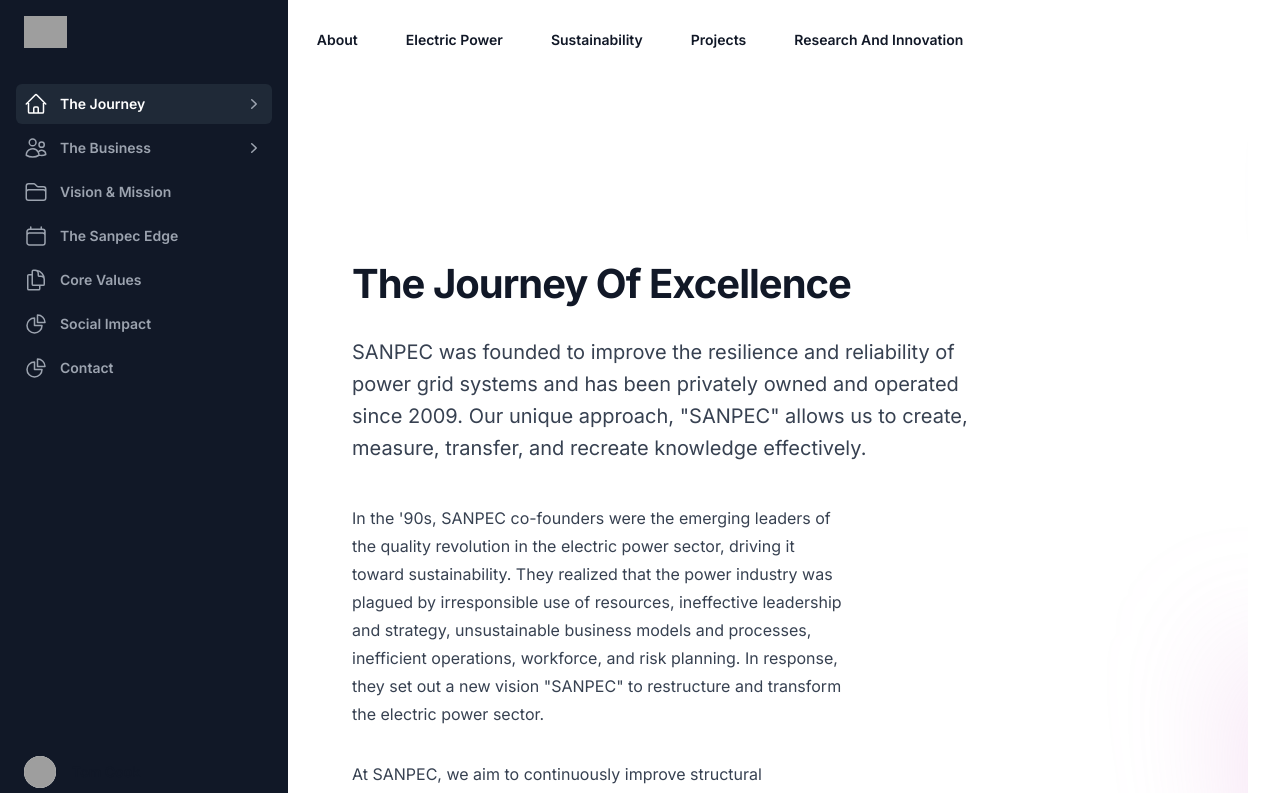
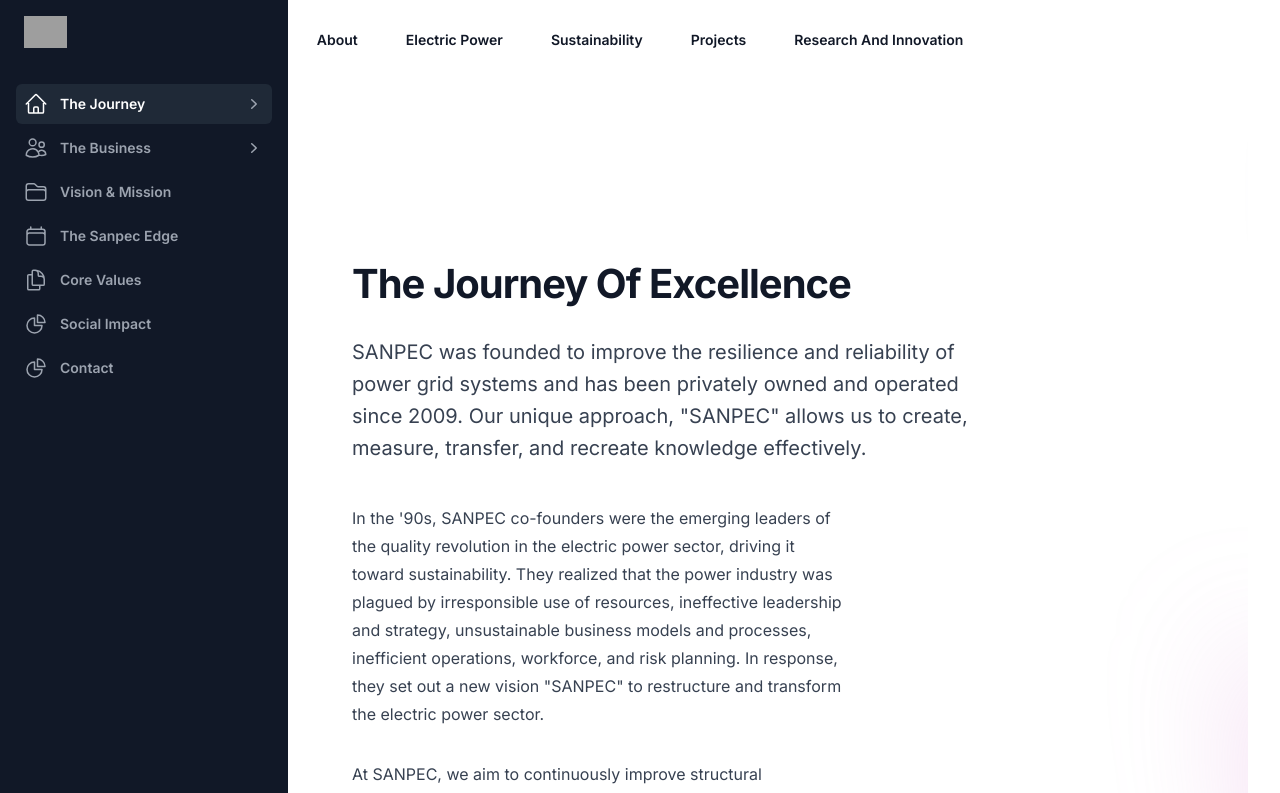
Before and after one commit to ashutoshweb/sanpec, a Next.js app: page /power in a window 1280 px wide. Shown: the top 793 px of the page. Built offline with nearby package versions, Linux system fonts and the light colour scheme; grey boxes are pictures that could not be loaded.

Commit message:
remove profile icon

```diff
--- a/src/pages/power.jsx
+++ b/src/pages/power.jsx
@@ -253,20 +253,7 @@
                     ))}
                   </ul>
                 </li>
-                <li className="-mx-6 mt-auto">
-                  <a
-                    href="#"
-                    className="flex items-center gap-x-4 px-6 py-3 text-sm font-semibold leading-6 text-gray-900 hover:bg-gray-50"
-                  >
-                    <img
-                      className="h-8 w-8 rounded-full bg-gray-50"
-                      src="https://images.unsplash.com/photo-1472099645785-5658abf4ff4e?ixlib=rb-1.2.1&ixid=eyJhcHBfaWQiOjEyMDd9&auto=format&fit=facearea&facepad=2&w=256&h=256&q=80"
-                      alt=""
-                    />
-                    <span className="sr-only">Your profile</span>
-                    <span aria-hidden="true">Tom Cook</span>
-                  </a>
-                </li>
+
               </ul>
             </nav>
           </div>
@@ -278,14 +265,7 @@
             <Bars3Icon className="h-6 w-6" aria-hidden="true" />
           </button>
           <div className="flex-1 text-sm font-semibold leading-6 text-white">Dashboard</div>
-          <a href="#">
-            <span className="sr-only">Your profile</span>
-            <img
-              className="h-8 w-8 rounded-full bg-gray-800"
-              src="https://images.unsplash.com/photo-1472099645785-5658abf4ff4e?ixlib=rb-1.2.1&ixid=eyJhcHBfaWQiOjEyMDd9&auto=format&fit=facearea&facepad=2&w=256&h=256&q=80"
-              alt=""
-            />
-          </a>
+
         </div>
 
         <main className="py-10 lg:pl-72">
```
